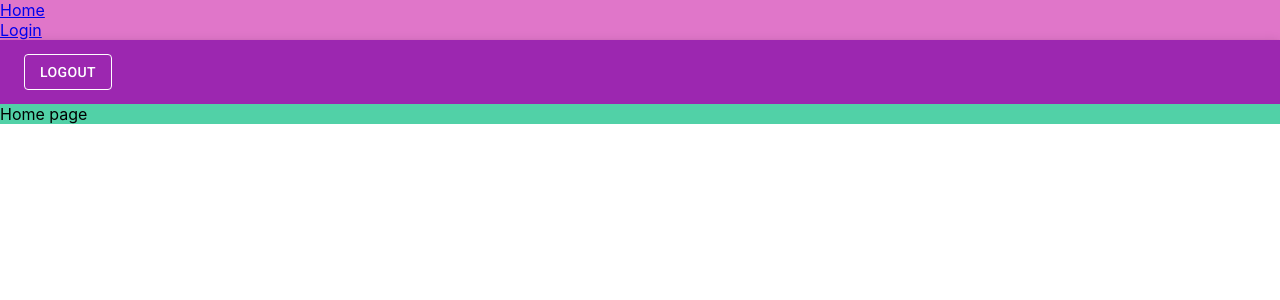
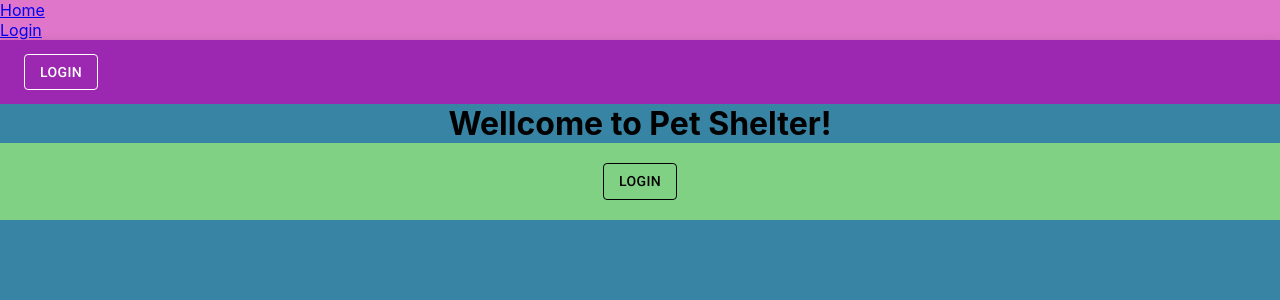
Before and after one commit to timothy-ryabikin/pet-shelter, a React (Create React App) app: page /login in a window 1280 px wide. Before the commit this address led to /. Shown: the top 300 px of the page. Built offline with nearby package versions, Linux system fonts and the light colour scheme.

Commit message:
add login and main page

```diff
--- a/src/components/AppRouter/AppRouter.jsx
+++ b/src/components/AppRouter/AppRouter.jsx
@@ -1,26 +1,24 @@
 import { Navigate, Route, Routes } from "react-router-dom";
 import { privateRoutes, publicRoutes } from "../../routes";
+import { useSelector } from "react-redux";
 
 function AppRouter() {
-    const user = true;
-    return user ?
-        (
+  const user = useSelector((state) => state.user.isLogin);
+  return user ? (
     <Routes>
-                {privateRoutes.map(({ path, Component }) =>
+      {privateRoutes.map(({ path, Component }) => (
         <Route path={path} element={Component} exact={true} key={path}></Route>
-                )}
+      ))}
       <Route path="*" element={<Navigate to="/" />} />
     </Routes>
-        ) :
-        (
+  ) : (
     <Routes>
-                {publicRoutes.map(({ path, Component }) =>
+      {publicRoutes.map(({ path, Component }) => (
         <Route path={path} element={Component} exact={true} key={path}></Route>
-                )}
+      ))}
       <Route path="*" element={<Navigate to="/login" />} />
     </Routes>
-        )
-
+  );
 }
 
 export default AppRouter;
--- a/src/components/Login/Login.jsx
+++ b/src/components/Login/Login.jsx
@@ -1,11 +1,15 @@
-import styles from './Login.module.css'
+import Button from "@mui/material/Button";
+
+import styles from "./Login.module.css";
 
 function Login() {
-    return (
-        <div className={styles.login}>
-            Login component
-        </div>
-    );
+  return (
+    <div className={styles.login}>
+      <Button color="inherit" variant={"outlined"}>
+        Login
+      </Button>
+    </div>
+  );
 }
 
 export default Login;
--- a/src/components/Login/Login.module.css
+++ b/src/components/Login/Login.module.css
@@ -1,3 +1,7 @@
 .login {
+    display: flex;
+    align-items: center;
+    justify-content: center;
+    padding: 20px;
     background-color: rgb(129, 209, 133);
 }
--- /dev/null
+++ b/src/pages/LoginPage/LoginPage.jsx
@@ -0,0 +1,14 @@
+import Login from "../../components/Login/Login";
+
+import styles from "./LoginPage.module.css";
+
+function LoginPage() {
+  return (
+    <div className={styles.login}>
+      <h1 className={styles.text}>Wellcome to Pet Shelter!</h1>
+      <Login></Login>
+    </div>
+  );
+}
+
+export default LoginPage;
--- /dev/null
+++ b/src/pages/LoginPage/LoginPage.module.css
@@ -0,0 +1,8 @@
+.login {
+    height: 100vh;
+    background-color: rgb(56, 132, 164);
+}
+
+.text{
+    text-align: center;
+}
--- /dev/null
+++ b/src/pages/MainPage/MainPage.jsx
@@ -0,0 +1,7 @@
+import styles from "./MainPage.module.css";
+
+function MainPage() {
+  return <div className={styles.main}>Main Page</div>;
+}
+
+export default MainPage;
--- /dev/null
+++ b/src/pages/MainPage/MainPage.module.css
@@ -0,0 +1,4 @@
+.main {
+    height: 100vh;
+    background-color: rgb(164, 81, 202);
+}
--- a/src/routes.js
+++ b/src/routes.js
@@ -1,17 +1,17 @@
-import Home from "./components/Home/Home"
-import Login from "./components/Login/Login"
-import { HOME_ROUTE, LOGIN_ROUTE } from "./utils/const"
+import LoginPage from "./pages/LoginPage/LoginPage";
+import MainPage from "./pages/MainPage/MainPage";
+import { HOME_ROUTE, LOGIN_ROUTE } from "./utils/const";
 
 export const publicRoutes = [
-    {
-        path: LOGIN_ROUTE,
-        Component: <Login />
-    }
-]
+  {
+    path: LOGIN_ROUTE,
+    Component: <LoginPage />,
+  },
+];
 
 export const privateRoutes = [
-    {
-        path: HOME_ROUTE,
-        Component: <Home />
-    }
-]
+  {
+    path: HOME_ROUTE,
+    Component: <MainPage />,
+  },
+];
--- a/src/utils/userReducer.js
+++ b/src/utils/userReducer.js
@@ -1,7 +1,7 @@
 import { createSlice } from "@reduxjs/toolkit";
 
 const initialState = {
-  isLogin: true,
+  isLogin: false,
 };
 
 export const userSlice = createSlice({
```
Lines whose indentation alone changed are shown as unchanged.
